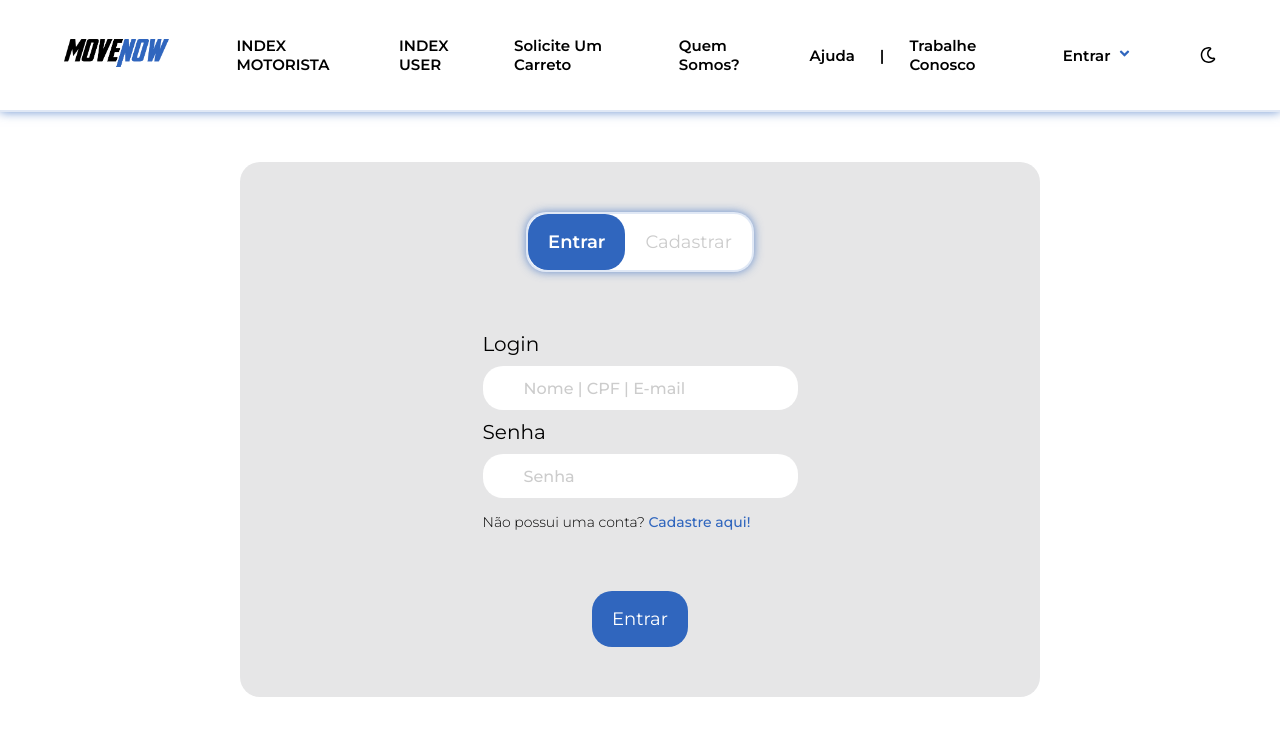
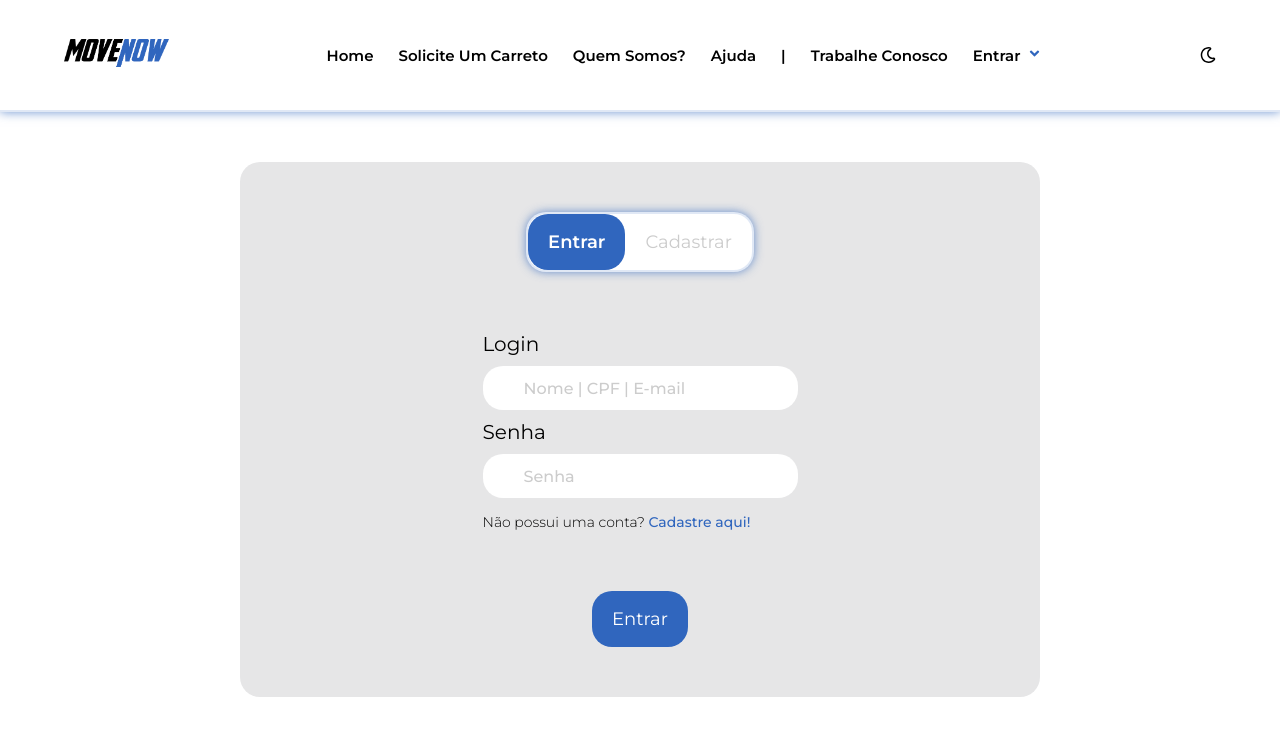
Before and after one commit to Move-Now/MoveNow, a React (Vite) app: page /login in a window 1280 px wide. Shown: the top 736 px of the page. Built offline with nearby package versions, Linux system fonts and the light colour scheme; a web font is replaced by a local one.

Commit message:
Atualizações

```diff
--- a/src/components/Header/Header.jsx
+++ b/src/components/Header/Header.jsx
@@ -9,46 +9,46 @@ import { Link } from "react-router-dom";
 
 const StyledHeader = styled.div`
   header {
-    background-color: ${props => props.theme.backgroundColor};
-    color: ${props => props.theme.textColor};
-    border-bottom: ${props => props.theme.borderBottom};
-    box-shadow: ${props => props.theme.boxShadow};
-    transition: ${props => props.theme.transitionComponents};
+    background-color: ${(props) => props.theme.backgroundColor};
+    color: ${(props) => props.theme.textColor};
+    border-bottom: ${(props) => props.theme.borderBottom};
+    box-shadow: ${(props) => props.theme.boxShadow};
+    transition: ${(props) => props.theme.transitionComponents};
   }
 
   span {
-    color: ${props => props.theme.spanColor};
+    color: ${(props) => props.theme.spanColor};
   }
 
   .arrowIcon {
-    color: ${props => props.theme.iconsColor};
+    color: ${(props) => props.theme.iconsColor};
   }
 
   .menuIcon {
-    color: ${props => props.theme.iconsColor};
+    color: ${(props) => props.theme.iconsColor};
   }
 
   .dropdown {
-    background-color: ${props => props.theme.backgroundColor};
-    box-shadow: ${props => props.theme.shadow};
+    background-color: ${(props) => props.theme.backgroundColor};
+    box-shadow: ${(props) => props.theme.shadow};
   }
 
   .dropdown li {
-    color: ${props => props.theme.textColor};
+    color: ${(props) => props.theme.textColor};
   }
 
   .dropdownContent li:hover {
-    color: ${props => props.theme.spanColor};
-    border-bottom: 1px solid ${props => props.theme.spanColor};
+    color: ${(props) => props.theme.spanColor};
+    border-bottom: 1px solid ${(props) => props.theme.spanColor};
   }
 
   ul li:hover {
-    color: ${props => props.theme.spanColor};
-    border-bottom: 1px solid ${props => props.theme.spanColor};
+    color: ${(props) => props.theme.spanColor};
+    border-bottom: 1px solid ${(props) => props.theme.spanColor};
   }
 
-  .dropdownMobile li{
-    border-bottom: 1px solid ${props => props.theme.spanColor};
+  .dropdownMobile li {
+    border-bottom: 1px solid ${(props) => props.theme.spanColor};
   }
 
   /* Adicione outros estilos personalizados específicos do componente aqui */
@@ -58,29 +58,31 @@ export function Header(props) {
   const [toggle, setToggle] = useState(true);
   const [showDropdownEntrar, setShowDropdownEntrar] = useState(false); // Estado para controlar a exibição do dropdown do item "entrar"
 
-
   const entrar = () => {
-    setShowDropdownEntrar(!showDropdownEntrar)
-  }
+    setShowDropdownEntrar(!showDropdownEntrar);
+  };
 
   const hide = () => {
-    setShowDropdownEntrar(false)
+    setShowDropdownEntrar(false);
     setToggle(true);
-  }
+  };
 
   return (
     <StyledHeader>
       <header>
-
-      <Link to={"/"}><img src={props.img} alt="" className="imagemLogo" onClick={hide}/></Link>
+        <Link to={"/"}>
+          <img src={props.img} alt="" className="imagemLogo" onClick={hide} />
+        </Link>
         <nav className={toggle && "navDisabled"}>
           <ul>
-           <Link to={"/driver"}>
-              <li>INDEX MOTORISTA</li>
+            {props.isLoggedIn ? (
+              <>
+                <Link to={"/user"} onClick={hide}>
+              <li onClick={hide}>Página inicial</li>
             </Link>
 
-           <Link to={"/user"}>
-              <li>INDEX USER</li>
+            <Link to={"/orcamentos"} onClick={hide}>
+              <li onClick={hide}>Orçamentos recebidos</li>
             </Link>
 
             <Link to={"/orcamento"} onClick={hide}>
@@ -98,33 +100,77 @@ export function Header(props) {
             </Link>
 
             <li className="divider">|</li>
+
+            <Link to={"/profileUser"} onClick={hide}>
+              <li onClick={hide}>
+                Meu perfil
+              </li>
+            </Link>
+
+            <li onClick={hide}>
+              Sair
+            </li>
+              </>
+            ) : (
+              <>
+                <Link to={"/"}>
+                  <li>Home</li>
+                </Link>
+
+                <Link to={"/orcamento"} onClick={hide}>
+                  <li onClick={hide}>Solicite um carreto</li>
+                </Link>
+
+                <Link to={"/sobreNos"} onClick={hide}>
+                  <li onClick={hide}>Quem somos?</li>
+                </Link>
+
+                <Link to={"/faq"} onClick={hide}>
+                  <li onClick={hide}>ajuda</li>
+                </Link>
+
+                <li className="divider">|</li>
                 <Link to="/trabalheConosco" onClick={hide}>
                   <li onClick={hide}>trabalhe conosco</li>
                 </Link>
-              <li
-                onClick={entrar}
-              >
+                <li onClick={entrar}>
                   entrar
                   <FaAngleDown className="arrowIcon" />
                   {showDropdownEntrar && (
                     <div className="dropdown">
                       {/* Conteúdo do dropdown */}
                       <ul className="dropdownContent">
-                      <Link to={"/cadastroMotorista"}><li>Seja Motorista</li></Link>
-                      <Link to={"/cadastro"}><li>Cadastra-se</li></Link>
-                      <Link to="/login"><li>Entrar</li></Link>
+                        <Link to={"/cadastroMotorista"}>
+                          <li>Seja Motorista</li>
+                        </Link>
+                        <Link to={"/cadastro"}>
+                          <li>Cadastra-se</li>
+                        </Link>
+                        <Link to="/login">
+                          <li>Entrar</li>
+                        </Link>
                       </ul>
                     </div>
                   )}
                 </li>
                 {showDropdownEntrar && (
-                <div className="dropdownMobile" onClick={() => setShowDropdownEntrar(!showDropdownEntrar)}>
-                  <Link to={"/cadastroMotorista"}><li onClick={hide}>Seja Motorista</li></Link>
-                    <Link to={"/cadastro"}><li onClick={hide}>Cadastra-se</li></Link>
-                    <Link to="/login"><li onClick={hide}>Entrar</li></Link>
+                  <div
+                    className="dropdownMobile"
+                    onClick={() => setShowDropdownEntrar(!showDropdownEntrar)}
+                  >
+                    <Link to={"/cadastroMotorista"}>
+                      <li onClick={hide}>Seja Motorista</li>
+                    </Link>
+                    <Link to={"/cadastro"}>
+                      <li onClick={hide}>Cadastra-se</li>
+                    </Link>
+                    <Link to="/login">
+                      <li onClick={hide}>Entrar</li>
+                    </Link>
                   </div>
                 )}
-
+              </>
+            )}
           </ul>
         </nav>
 
--- a/src/main.jsx
+++ b/src/main.jsx
@@ -22,7 +22,7 @@ import { Ranqueamento } from "./pages/RankingDriver/Ranqueamento";
 import { ProfileDriver } from "./pages/ProfileDriver/ProfileDriver";
 import { OrdersReceived } from "./pages/OrdersReceived/OrdersReceived";
 import { ProfileUser } from "./pages/ProfileUser/ProfileUser";
-
+import { isLoggedin } from "./pages/App/App";
 
 //Configurando o React Router
 const router = createBrowserRouter([
@@ -33,7 +33,7 @@ const router = createBrowserRouter([
     children: [
       {
         path: "/",
-        element: <LandingPage />,
+        element: isLoggedin ? <LandingPageUser/> : <LandingPage />
       },
       {
         path: "orcamento",
--- a/src/pages/App/App.jsx
+++ b/src/pages/App/App.jsx
@@ -46,13 +46,14 @@ const darkTheme = {
   buttonSecondaryColor: "#FFFFFF",
   buttonBackgroundPrimaryColor: "#FB6730",
   buttonBackgroundSecondaryColor: "transparent",
-  buttonBorderSecondary:"3px solid #FB6730",
+  buttonBorderSecondary: "3px solid #FB6730",
   buttonFontWeight: "600",
   transitionComponents: "0.7s ease-in-out",
   glassFooter: "rgba(252, 112, 19, 0.33)",
   // Adicione outras propriedades de estilo específicas do tema escuro aqui
 };
 
+export let isLoggedin = false;
 export function App() {
   const storedTheme = localStorage.getItem("theme");
   const [isDarkMode, setIsDarkMode] = useState(storedTheme === "dark");
@@ -73,7 +74,9 @@ export function App() {
       document.body.style.transition = ""; // remove a transição
     }
 
-    document.body.style.backgroundColor = isDarkMode ? darkTheme.backgroundColor : lightTheme.backgroundColor;
+    document.body.style.backgroundColor = isDarkMode
+      ? darkTheme.backgroundColor
+      : lightTheme.backgroundColor;
 
     // Limpa a transição ao desmontar o componente
     return () => {
@@ -85,18 +88,22 @@ export function App() {
     ? "../../src/assets/logoDark.png"
     : "../../src/assets/logoLight.png";
 
-  const iconeToggle = isDarkMode
-  ? <BsFillSunFill className="modeIcon" onClick={toggleTheme}/>
-  : <FaRegMoon className="modeIcon" onClick={toggleTheme}/>;
-
-
+  const iconeToggle = isDarkMode ? (
+    <BsFillSunFill className="modeIcon" onClick={toggleTheme} />
+  ) : (
+    <FaRegMoon className="modeIcon" onClick={toggleTheme} />
+  );
 
   return (
     <ThemeProvider theme={isDarkMode ? darkTheme : lightTheme}>
-        <Header action={toggleTheme} theme={isDarkMode ? darkTheme : lightTheme} img={imageLogo} iconeToggle={iconeToggle}/>
-        {/* <HeaderDriver action={toggleTheme} theme={isDarkMode ? darkTheme : lightTheme} img={imageLogo} iconeToggle={iconeToggle}/> */}
-        {/* <HeaderUser action={toggleTheme} theme={isDarkMode ? darkTheme : lightTheme} img={imageLogo} iconeToggle={iconeToggle}/> */}
-        <Outlet theme={isDarkMode ? darkTheme : lightTheme}/>
+      <Header
+        action={toggleTheme}
+        theme={isDarkMode ? darkTheme : lightTheme}
+        img={imageLogo}
+        iconeToggle={iconeToggle}
+        isLoggedIn={isLoggedin}
+      />
+      <Outlet theme={isDarkMode ? darkTheme : lightTheme} />
     </ThemeProvider>
   );
 }
--- a/src/pages/Login/index.jsx
+++ b/src/pages/Login/index.jsx
@@ -8,6 +8,7 @@ import { BiLock } from "react-icons/bi";
 import "./style.css";
 import axios from "axios";
 import { Link, useNavigate } from "react-router-dom";
+import { isLoggedin } from "../App/App";
 
 const StyledLogin = styled.div`
   #loginMain {
@@ -94,7 +95,7 @@ export function Login() {
       if (responseData.message === "LogadoUser") {
         setLoggedInUserId(responseData.id); // Salvando o ID na variável loggedInUserId
         console.log("ID do usuário logado:", responseData.id);
-
+        isLoggedin = true
         const Toast = Swal.mixin({
           toast: true,
           position: 'top-end',
```
Lines whose indentation alone changed are shown as unchanged.
